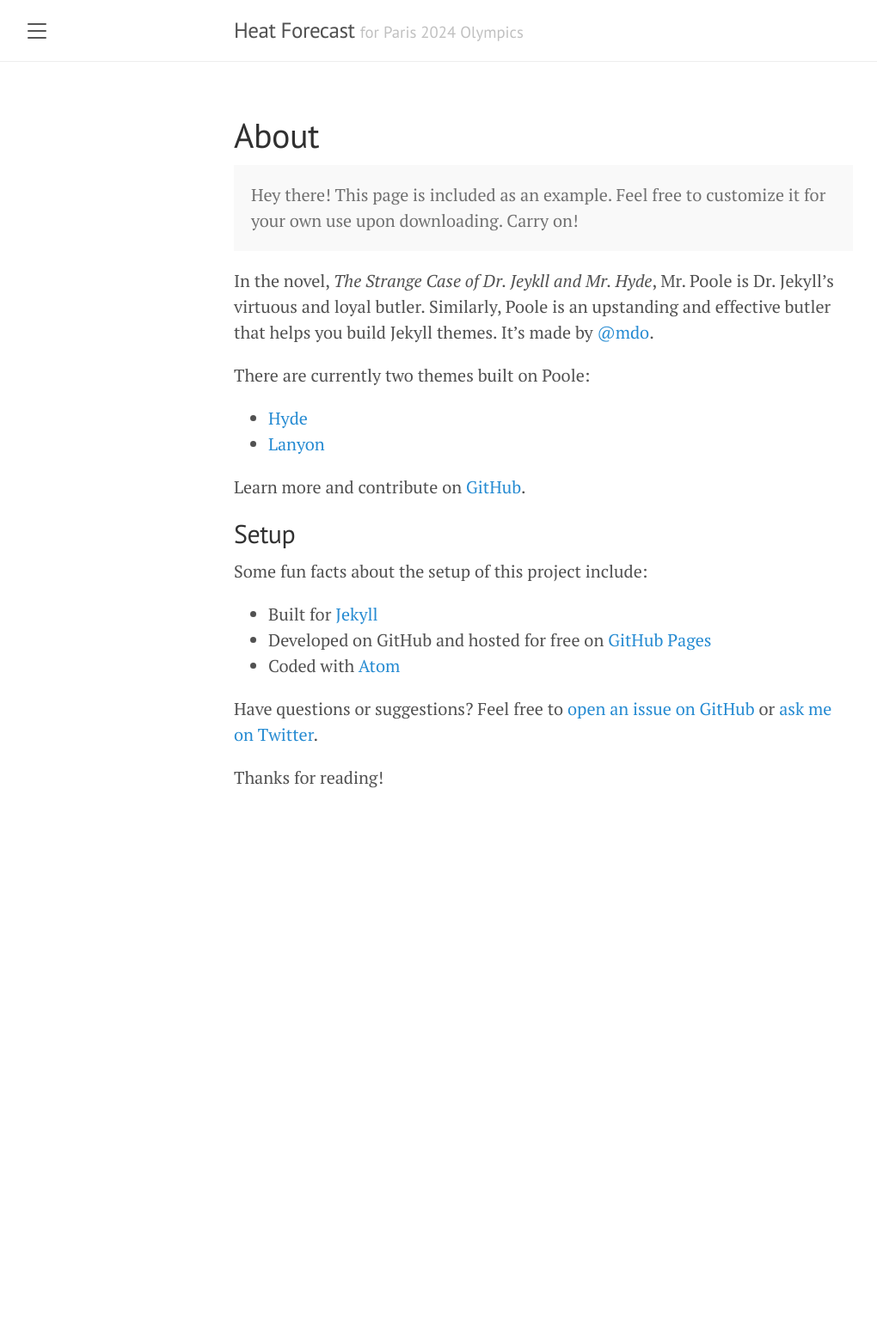
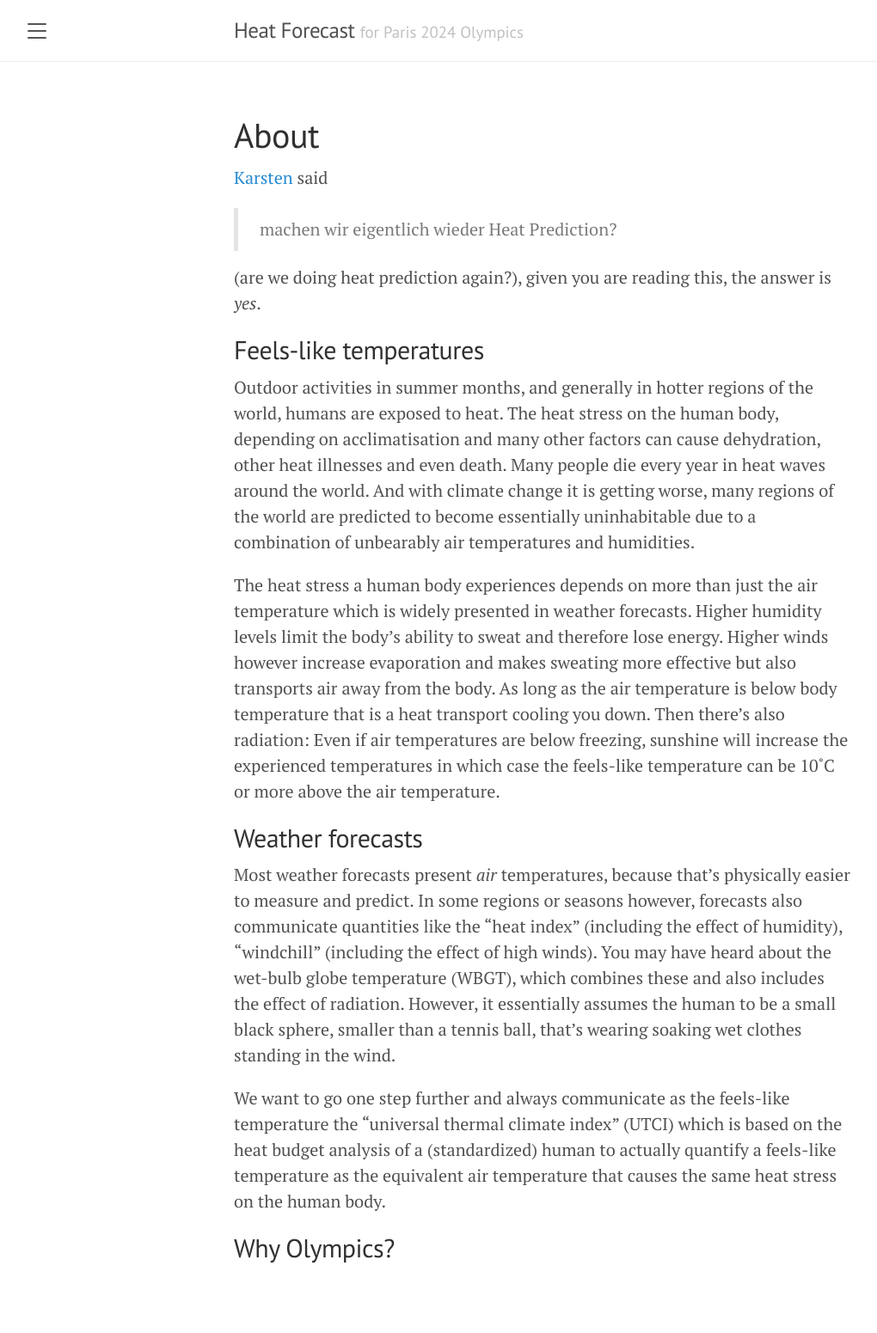
Before and after one commit to heatforecast/heatforecast.github.io, a Jekyll site: the page built from about.md, in a window 1280 px wide. Shown: the whole page at 86% size, without its empty margins (8-1028 px from the left). Built offline with Jekyll 4.4.1, drawn with Linux system fonts in a browser that asks for light colours; before the commit the page ends 1000 px from its top, so only the background shows below that.

Commit message:
updated about.md

```diff
--- a/about.md
+++ b/about.md
@@ -3,27 +3,45 @@ layout: page
 title: About
 ---
 
-<p class="message">
-  Hey there! This page is included as an example. Feel free to customize it for your own use upon downloading. Carry on!
-</p>
+[Karsten](https://www.medicalschool-hamburg.de/ueber-uns/team/team-fakultaet-medizin/karsten-hollander/)
+said
 
-In the novel, *The Strange Case of Dr. Jeykll and Mr. Hyde*, Mr. Poole is Dr. Jekyll's virtuous and loyal butler. Similarly, Poole is an upstanding and effective butler that helps you build Jekyll themes. It's made by [@mdo](https://twitter.com/mdo).
+> machen wir eigentlich wieder Heat Prediction?
 
-There are currently two themes built on Poole:
+(are we doing heat prediction again?), given you are reading this, the answer is *yes*.
 
-* [Hyde](http://hyde.getpoole.com)
-* [Lanyon](http://lanyon.getpoole.com)
+## Feels-like temperatures
 
-Learn more and contribute on [GitHub](https://github.com/poole).
+Outdoor activities in summer months, and generally in hotter regions of the world, humans
+are exposed to heat. The heat stress on the human body, depending on acclimatisation
+and many other factors can cause dehydration, other heat illnesses and even death.
+Many people die every year in heat waves around the world. And with climate change it is
+getting worse, many regions of the world are predicted to become essentially
+uninhabitable due to a combination of unbearably air temperatures and humidities.
 
-## Setup
+The heat stress a human body experiences depends on more than just the air temperature
+which is widely presented in weather forecasts. Higher humidity levels limit the body's
+ability to sweat and therefore lose energy. Higher winds however increase evaporation
+and makes sweating more effective but also transports air away from the body.
+As long as the air temperature is below body temperature that is a heat transport
+cooling you down. Then there's also radiation: Even if air temperatures are below
+freezing, sunshine will increase the experienced temperatures in which case the
+feels-like temperature can be 10˚C or more above the air temperature.
 
-Some fun facts about the setup of this project include:
+## Weather forecasts
 
-* Built for [Jekyll](https://jekyllrb.com)
-* Developed on GitHub and hosted for free on [GitHub Pages](https://pages.github.com)
-* Coded with [Atom](https://atom.io)
+Most weather forecasts present *air* temperatures, because that's physically easier to
+measure and predict. In some regions or seasons however, forecasts also communicate
+quantities like the "heat index" (including the effect of humidity), "windchill"
+(including the effect of high winds). You may have heard about the
+wet-bulb globe temperature (WBGT), which combines these and also includes the
+effect of radiation. However, it essentially assumes the human to be a
+small black sphere, smaller than a tennis ball, that's wearing soaking wet clothes
+standing in the wind.
 
-Have questions or suggestions? Feel free to [open an issue on GitHub](https://github.com/poole/issues/new) or [ask me on Twitter](https://twitter.com/mdo).
+We want to go one step further and always communicate as the feels-like temperature
+the "universal thermal climate index" (UTCI) which is based on the heat budget
+analysis of a (standardized) human to actually quantify a feels-like temperature
+as the equivalent air temperature that causes the same heat stress on the human body.
 
-Thanks for reading!
+## Why Olympics?
```
